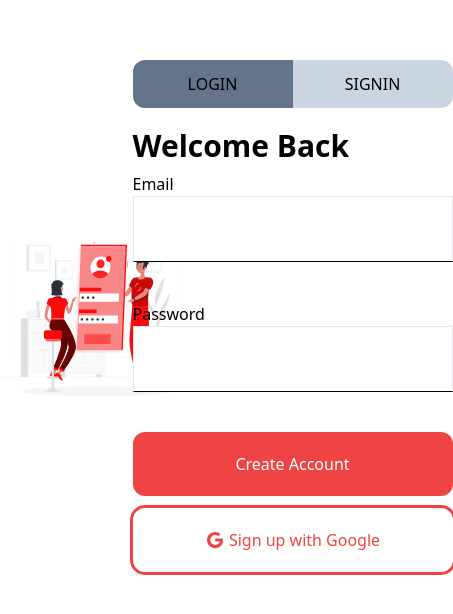
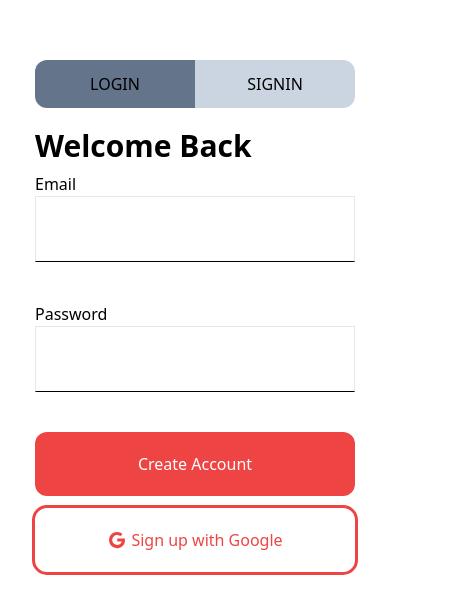
Before and after one commit to penasNipute/ecommerce, a React (Vite) app: page / in a window 390 px wide. Shown: the part 106-720 px from the top of the page, 453 px wide, since content can reach past the window. Built offline with nearby package versions, Linux system fonts and the light colour scheme.

Commit message:
responsividade

```diff
--- a/src/components/auth/login.tsx
+++ b/src/components/auth/login.tsx
@@ -98,11 +98,11 @@ export const Login_Signin = () => {
 
     return (
         <section className="container mx-auto">
-            <div className="flex justify-between items-center h-screen">
-                <div className="w-1/2">
+            <div className="flex lg:justify-between items-center h-screen justify-center">
+                <div className="hidden lg:block lg:w-1/2">
                     <img src="assets/auth_img.svg" alt="imagem" />
                 </div>
-                <div className="flex w-1/2 justify-center items-center">
+                <div className="flex lg:w-1/2 justify-center items-center">
                     {auth ? <SignIn /> : <Login />}
                 </div>
             </div>
```
